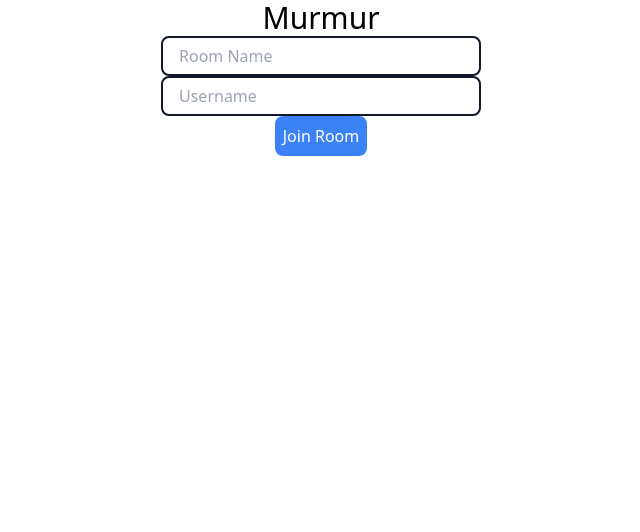
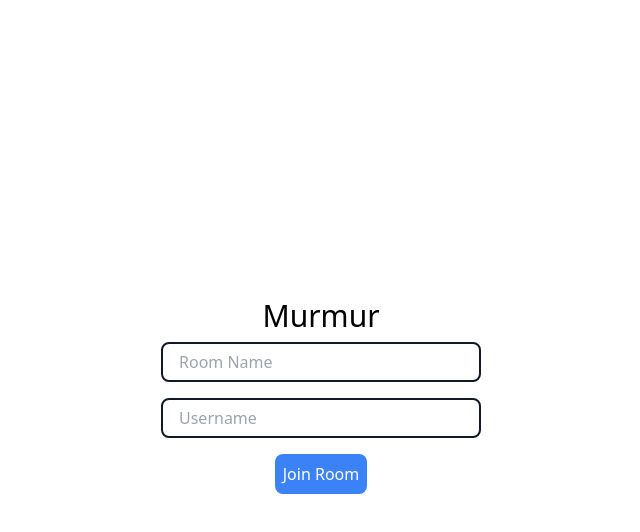
Before and after one commit to sjnaik02/murmur-client, a React (Vite) app: page / in a window 1280 px wide. Shown: the top 532 px of the page, without its empty margins (319-959 px from the left). Built offline with nearby package versions, Linux system fonts and the light colour scheme.

Commit message:
styling improvements

```diff
--- a/src/components/Home.jsx
+++ b/src/components/Home.jsx
@@ -13,25 +13,25 @@ function Home() {
   };
 
   return (
-    <div>
+    <div className="w-screen h-screen flex items-center justify-center flex-col">
       <h1 className="text-3xl text-center">Murmur</h1>
       <div className="flex flex-col items-center justify-center">
         <input
           type="text"
           placeholder="Room Name"
-          className="w-80 p-4  h-10 rounded-lg border-2 border-gray-900"
+          className="w-80 p-4 my-2  h-10 rounded-lg border-2 border-gray-900"
           value={roomName}
           onChange={(e) => setRoomName(e.target.value)}
         />
         <input
           type="text"
           placeholder="Username"
-          className="w-80 p-4  h-10 rounded-lg border-2 border-gray-900"
+          className="w-80 p-4  h-10 my-2 rounded-lg border-2 border-gray-900"
           value={userName}
           onChange={(e) => setUserName(e.target.value)}
         />
         <button
-          className="bg-blue-500 text-white p-2 rounded-lg"
+          className="bg-blue-500 my-2 text-white p-2 rounded-lg"
           onClick={handleClick}
         >
           Join Room
```
